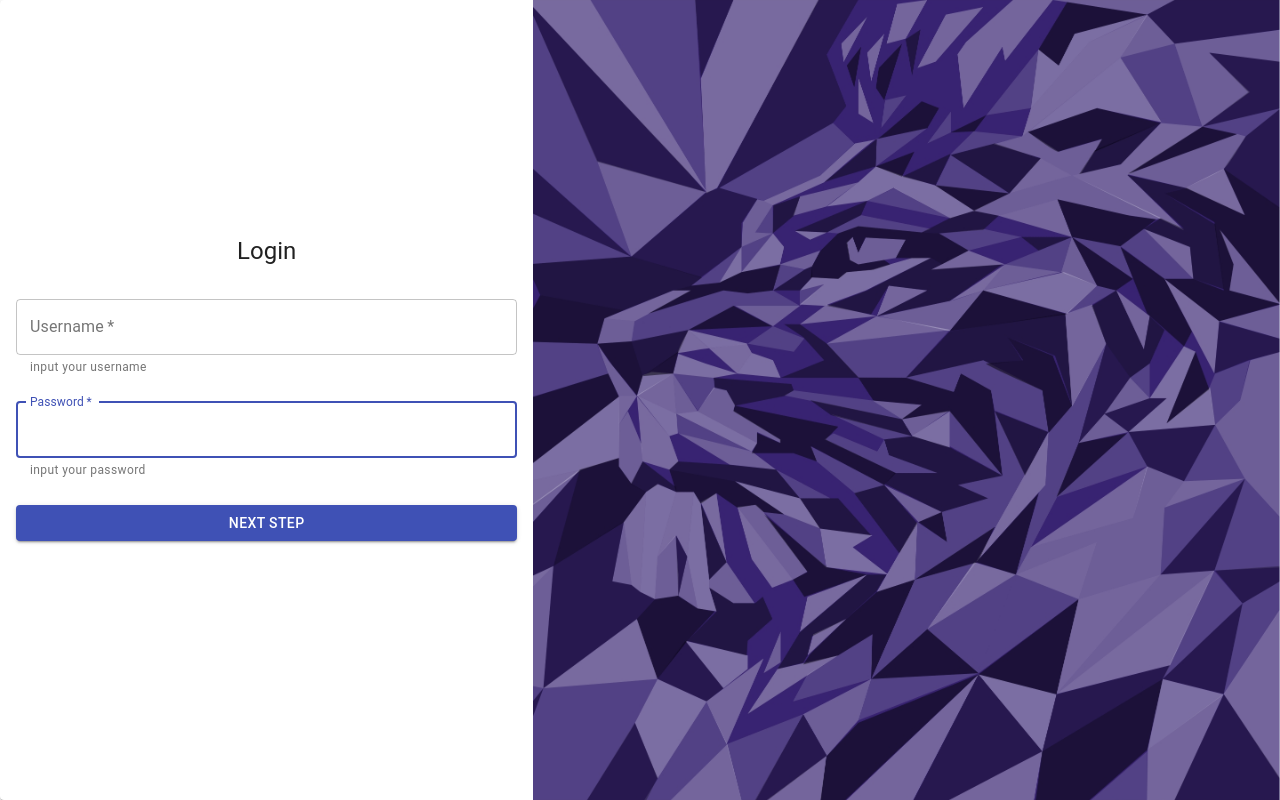
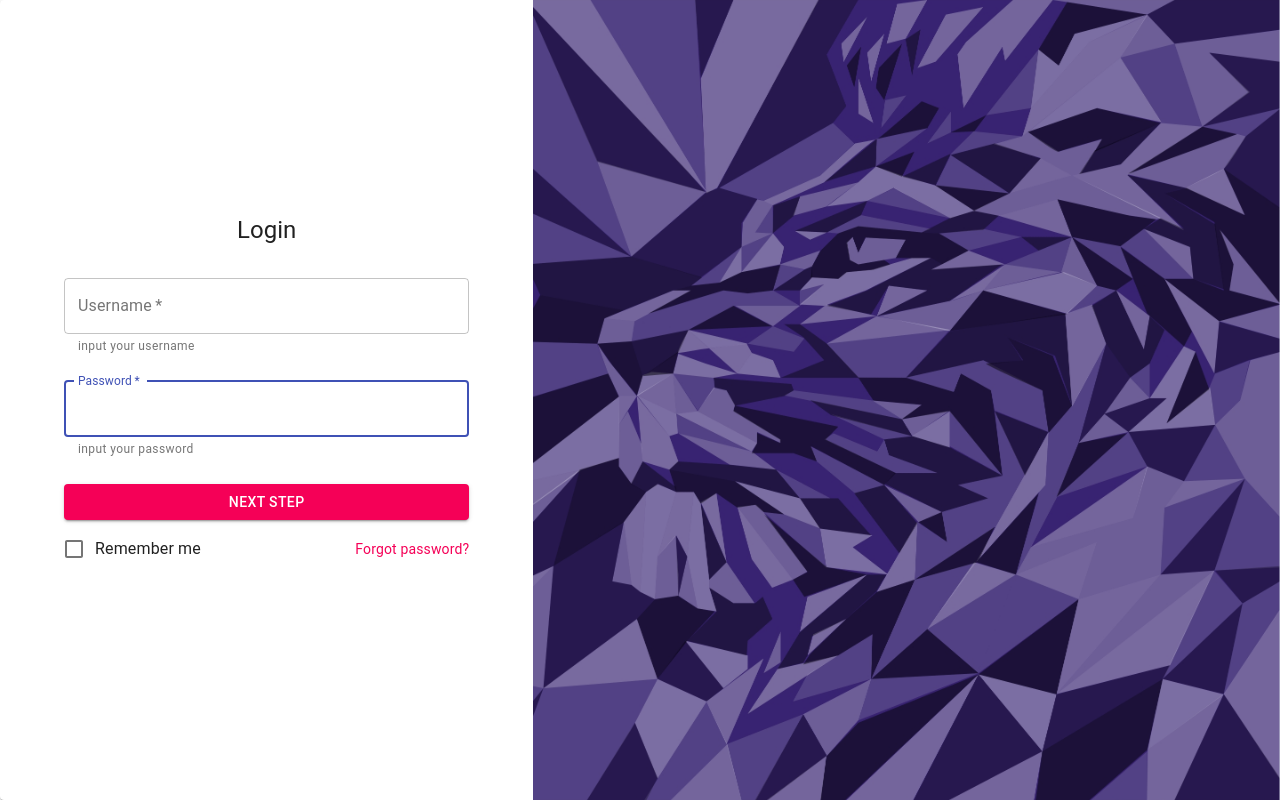
Before and after one commit to Madaovo/MChat, a React (Create React App) app: page /#/login in a window 1280 px wide. Built offline with nearby package versions, Linux system fonts and the light colour scheme.

Commit message:
登录+loading

```diff
--- a/src/components/FrontendAuth.tsx
+++ b/src/components/FrontendAuth.tsx
@@ -1,9 +1,6 @@
-import React, { ReactNode } from "react";
+import React from "react";
 import { Route, Redirect } from "react-router-dom";
 
-interface propsModel {
-  children: ReactNode;
-}
 const FrontendAuth = ({ children, ...rest }: any) => {
   const isLogin = localStorage.getItem("_token");
   console.log(isLogin ? true : false);
--- a/src/views/Login.tsx
+++ b/src/views/Login.tsx
@@ -10,6 +10,10 @@ import {
   Button,
   Paper,
   TextField,
+  Checkbox,
+  FormControlLabel,
+  Link,
+  CircularProgress,
 } from "@material-ui/core";
 import lion from "../asserts/lion.jpg";
 import { useForm } from "react-hook-form";
@@ -26,12 +30,12 @@ const useStyles = makeStyles((theme: Theme) =>
       margin: theme.spacing(1),
     },
     item: {
-      display: "block",
+      padding: theme.spacing(6),
     },
   })
 );
 
-interface IUserinfo {
+interface IUserInfo {
   username: string;
   password: string;
 }
@@ -43,6 +47,8 @@ const Login = () => {
     username: "",
     password: "",
   });
+  const [progress, setProgress] = useState(10);
+  const [loading, setLoading] = useState(false);
   const handleChangeUserInfo = (e: any) => {
     setUserInfo((state) => ({
       ...state,
@@ -50,14 +56,25 @@ const Login = () => {
     }));
   };
 
-  const handleLogin = (data: IUserinfo) => {
+  const handleLogin = (data: IUserInfo) => {
     console.log(data);
   };
+
+  // React.useEffect(() => {
+  //   const timer = setInterval(() => {
+  //     setProgress((prevProgress) =>
+  //       prevProgress >= 100 ? 10 : prevProgress + 10
+  //     );
+  //   }, 800);
+  //   return () => {
+  //     clearInterval(timer);
+  //   };
+  // }, []);
 
   return (
     <>
       <Grid container className={classes.root} component={Paper}>
-        <Grid item xs={5} style={{ display: "flex" }}>
+        <Grid item xs={5} style={{ display: "flex" }} className={classes.item}>
           <Box
             display="flex"
             flexGrow={1}
@@ -65,6 +82,16 @@ const Login = () => {
             justifyContent="center"
             alignItems="center"
           >
+            {loading ? (
+              <CircularProgress
+                value={progress}
+                variant="static"
+                color="secondary"
+                thickness={8}
+                size={60}
+              />
+            ) : (
+              <>
                 <Typography component="h1" variant="h5">
                   Login
                 </Typography>
@@ -121,12 +148,33 @@ const Login = () => {
                       error={Boolean(errors.password)}
                     />
                     <FormControl fullWidth margin="normal">
-                  <Button variant="contained" color="primary" type="submit">
+                      <Button
+                        variant="contained"
+                        color="secondary"
+                        type="submit"
+                      >
                         Next Step
                       </Button>
                     </FormControl>
+                    <Box
+                      display="flex"
+                      alignItems="center"
+                      justifyContent="space-between"
+                    >
+                      <FormControl>
+                        <FormControlLabel
+                          label="Remember me"
+                          control={<Checkbox color="secondary" />}
+                        />
+                      </FormControl>
+                      <Link href="#" variant="body2" color="secondary">
+                        Forgot password?
+                      </Link>
+                    </Box>
                   </form>
                 </Box>
+              </>
+            )}
           </Box>
         </Grid>
         <Grid item xs={7} className={classes.containerR}></Grid>
```
Also changed, not shown: 1 other file (tests, documents, lock files or other folders). Lines whose indentation alone changed are shown as unchanged.
